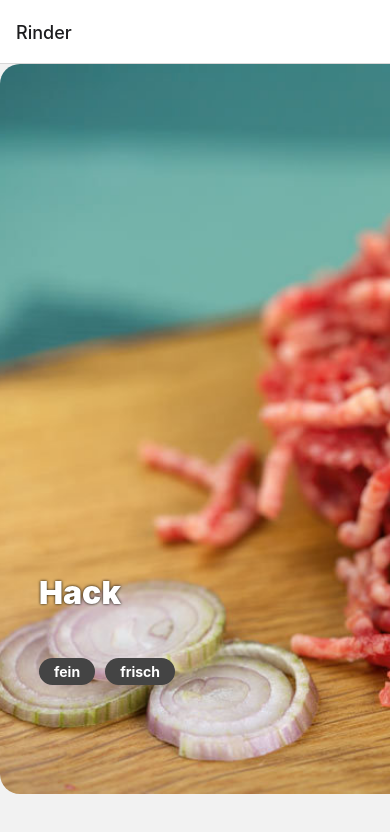
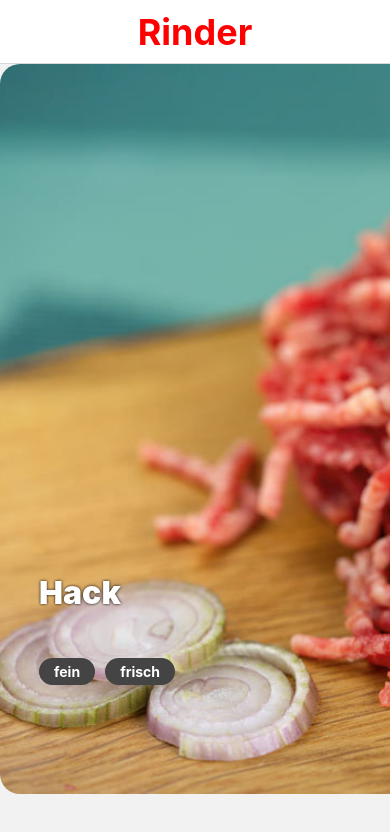
Before and after one commit to reiscracker/Rinder, a React Native app: screen / in a window 390 px wide. Shown: the top 832 px of the page. Built offline with nearby package versions, Linux system fonts and the light colour scheme.

Commit message:
Removed unnecessary chat screen header component

```diff
--- a/App.jsx
+++ b/App.jsx
@@ -1,11 +1,10 @@
 import React, { useState } from "react";
 import { StatusBar as ExpoStatusBar } from 'expo-status-bar';
-import { Platform, SafeAreaView, TouchableOpacity, StatusBar, StyleSheet, Text, View } from 'react-native';
+import { Platform, SafeAreaView, TouchableOpacity, StatusBar, StyleSheet, Text, View, Image } from 'react-native';
 import { NavigationContainer } from "@react-navigation/native";
 import { createNativeStackNavigator } from "@react-navigation/native-stack";
 import Cards from './src/Cards';
 import ItsAMatch from "./src/ItsAMatch";
-import ChatScreenHeader from "./src/ChatScreenHeader";
 import Chat from "./src/chat/Chat";
 
 const Stack = createNativeStackNavigator();
@@ -27,7 +26,6 @@ function CardsScreen({ navigation }) {
 
 function ChatScreen({ route }) {
   const { match } = route.params;
-
   return (
     <View style={styles.mainContent}>
       <Chat />
@@ -40,11 +38,21 @@ export default function App() {
   return (
     <NavigationContainer>
       <SafeAreaView style={styles.app}>
-        <Stack.Navigator initialRouteName="Cards">
-          <Stack.Screen name="Cards" component={CardsScreen} options={{ title: "Rinder" }} />
+        <Stack.Navigator
+          initialRouteName="Cards"
+          screenOptions={{ headerTintColor: "red", headerTitleAlign: "center" }}
+        >
+          <Stack.Screen name="Cards" component={CardsScreen}
+            options={{
+              title: "Rinder",
+              headerTitleStyle: { fontWeight: "bold", fontSize: 36 }
+            }}
+          />
           <Stack.Screen name="Chat" component={ChatScreen}
             options={({ route }) => ({
-              headerTitle: () => <ChatScreenHeader {...route.params.match} />
+              title: `Chat mit ${route.params.match.name}`,
+              headerTitleStyle: { fontWeight: "bold", fontSize: 24 },
+              headerRight: () => <Image source={route.params.match.image} style={styles.roundIcon} />
             })}
           />
         </Stack.Navigator>
@@ -100,5 +108,10 @@ const styles = StyleSheet.create({
   },
   cardsScreen: {
     paddingBottom: 50,
+  },
+  roundIcon: {
+    width: 50,
+    height: 50,
+    borderRadius: 50,
   }
 });
--- a/src/ChatScreenHeader.jsx
+++ /dev/null
@@ -1,35 +0,0 @@
-import React from "react";
-import { View, StyleSheet, Image, Text } from "react-native";
-import PropTypes from "prop-types";
-
-export default function ChatScreenHeader({ image, name }) {
-    return (
-        <View style={styles.container}>
-            <Image style={styles.image} source={image} />
-            <Text style={styles.text}>Chat mit {name}</Text>
-        </View>
-    );
-}
-
-const styles = StyleSheet.create({
-    container: {
-        flexDirection: "row",
-        alignItems: "center",
-    },
-    image: {
-        width: 50,
-        height: 50,
-        borderRadius: 50,
-        marginRight: 15,
-    },
-    text: {
-        fontSize: 24,
-        color: "red",
-        fontWeight: "bold"
-    }
-});
-
-ChatScreenHeader.propTypes = {
-    image: PropTypes.any.isRequired,
-    name: PropTypes.any.isRequired,
-}
```
